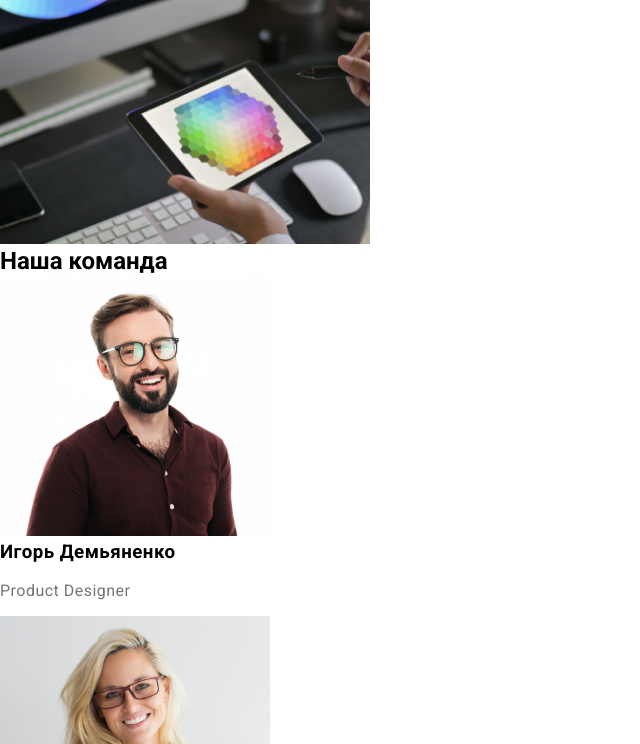
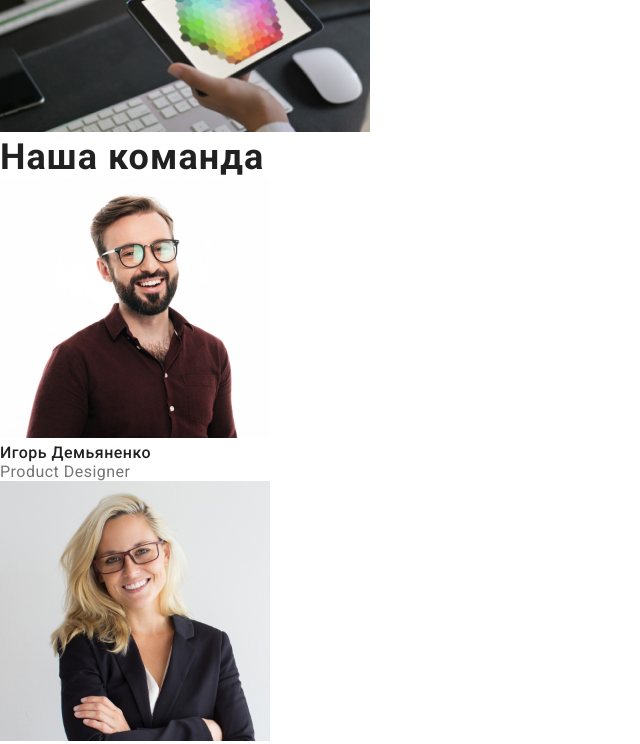
Before and after one commit to shuro4ka/goit-markup-hw-02, a plain HTML site: page index.html in a window 1280 px wide. Shown: the part 1200-1944 px from the top of the page, without its empty margins (0-640 px from the left). Drawn offline with nearby package versions, Linux system fonts and the light colour scheme.

Commit message:
add titles

```diff
--- a/css/styles.css
+++ b/css/styles.css
@@ -18,10 +18,14 @@ h5,
 h6 {
   margin: 0;
 }
+p {
+  margin: 0;
+}
 ul {
   margin: 0;
   padding: 0;
 }
+
 button {
   cursor: pointer;
 }
@@ -136,13 +140,26 @@ button {
   font-weight: 700;
   font-size: 36px;
   line-height: 42px;
-  text-align: center;
   letter-spacing: 0.03em;
   color: #212121;
 }
 /*---------TEAM------------*/
 .team-section {
   background-color: var(--background-color);
+}
+.section-main-title {
+  font-weight: 700;
+  font-size: 36px;
+  line-height: 42px;
+  letter-spacing: 0.03em;
+  color: #212121;
+}
+.team-title {
+  font-weight: 500;
+  font-size: 16px;
+  line-height: 19px;
+  letter-spacing: 0.03em;
+  color: #212121;
 }
 .team-item {
   font-weight: 500;
--- a/index.html
+++ b/index.html
@@ -75,10 +75,10 @@
         </section>
 
         <section class="team">
-            <h2 class="team-title">Наша команда</h2>
+            <h2 class="section-main-title">Наша команда</h2>
             <ul class="team list link">
                 <li class="team-item"><img src="./images/img3.jpg" alt="Сотрудник компании 1" width="270" height="260">
-                    <h3 class="team=title">Игорь Демьяненко</h3>
+                    <h3 class="team-title">Игорь Демьяненко</h3>
                     <p class="team-text">Product Designer</p>
                 </li>
                 <li class="team-item"><img src="./images/img4.jpg" alt="Сотрудник компании 2" width="270" height="260">
```
